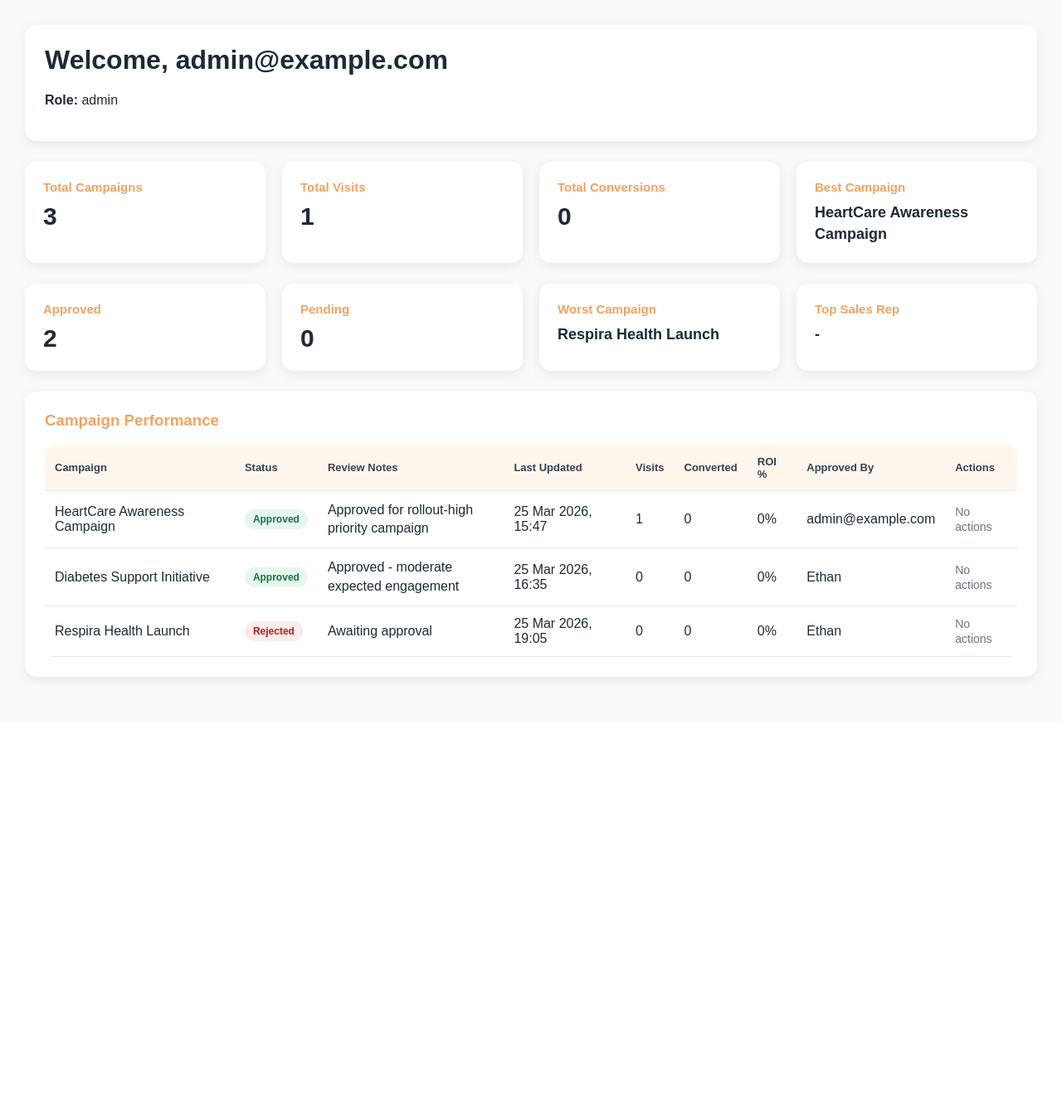
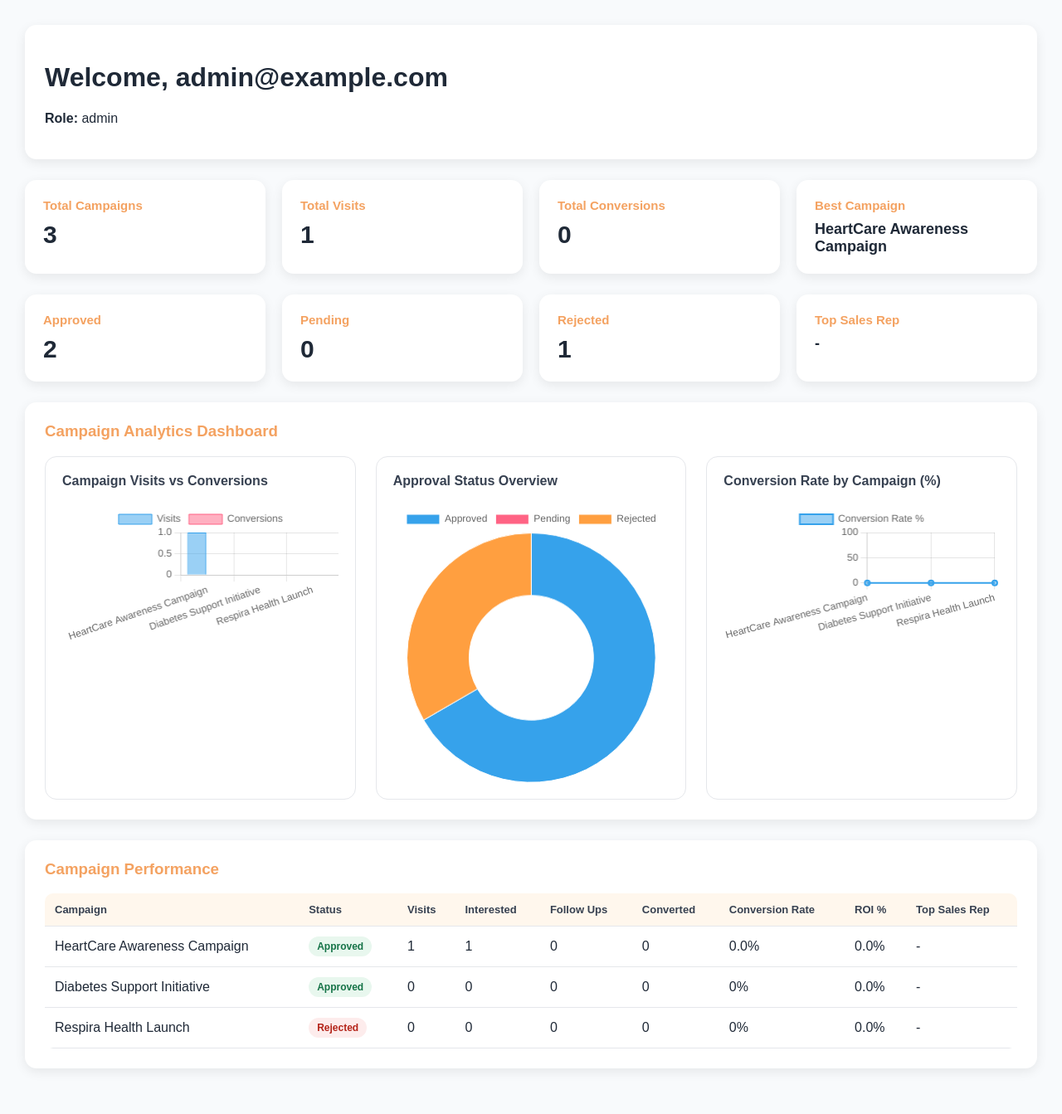
Before and after one commit to itstinaa/pharmaceutical-crm, a Django app: page /dashboard/campaign/ in a window 1280 px wide. Shown: the part 74-1417 px from the top of the page at 83% size. Before the commit the page ends 898 px from the top, so only its background shows below. Run offline with Django 5.2, Linux system fonts and the light colour scheme; a user stored in the database is signed in; data comes from the database, SQL or seed files in the repository.

Commit message:
Add campaign analytics dashboard

```diff
--- a/dashboard/views.py
+++ b/dashboard/views.py
@@ -14,6 +14,7 @@ from accounts.models import CustomUser
 from .forms import VisitForm
 from .models import Campaign, Market, Sales, Client, Visit, AuditLog
 from .utils import create_audit_log
+from collections import Counter
 
 
 # ----------------------------------------
@@ -269,10 +270,18 @@ def campaign_dashboard(request):
     campaign_data = []
     total_campaign_visits = 0
     total_converted = 0
+
     approved_count = campaigns.filter(approval_status='approved').count()
     pending_count = campaigns.filter(approval_status='pending').count()
+    rejected_count = campaigns.filter(approval_status='rejected').count()
 
     sales_rep_counter = Counter()
+
+    chart_labels = []
+    chart_visits = []
+    chart_conversions = []
+    chart_conversion_rates = []
+    chart_follow_up_rates = []
 
     for campaign in campaigns:
         visits = Visit.objects.filter(campaign=campaign).select_related('sales_user')
@@ -342,6 +351,12 @@ def campaign_dashboard(request):
             'top_sales_rep': top_sales_rep,
         })
 
+        chart_labels.append(campaign.title)
+        chart_visits.append(total_visits)
+        chart_conversions.append(converted)
+        chart_conversion_rates.append(round(conversion_rate, 2))
+        chart_follow_up_rates.append(round(follow_up_rate, 2))
+
         total_campaign_visits += total_visits
         total_converted += converted
 
@@ -363,11 +378,20 @@ def campaign_dashboard(request):
         'total_converted': total_converted,
         'approved_count': approved_count,
         'pending_count': pending_count,
+        'rejected_count': rejected_count,
         'best_campaign': best_campaign,
         'worst_campaign': worst_campaign,
         'overall_top_sales_rep': overall_top_sales_rep,
         'low_performance_campaigns': low_performance_campaigns,
+
+        # Chart data
+        'chart_labels': chart_labels,
+        'chart_visits': chart_visits,
+        'chart_conversions': chart_conversions,
+        'chart_conversion_rates': chart_conversion_rates,
+        'chart_follow_up_rates': chart_follow_up_rates,
     }
+
     return render(request, 'dashboard/campaign_dashboard.html', context)
 
 
--- a/templates/dashboard/campaign_dashboard.html
+++ b/templates/dashboard/campaign_dashboard.html
@@ -52,10 +52,6 @@
             box-shadow: 0 4px 14px rgba(0,0,0,0.08);
         }
 
-        .welcome-box h1 {
-            margin-top: 0;
-        }
-
         .stats-grid {
             display: grid;
             grid-template-columns: repeat(auto-fit, minmax(220px, 1fr));
@@ -84,8 +80,6 @@
         .stat-card .text-value {
             font-size: 18px;
             font-weight: bold;
-            line-height: 1.4;
-            word-break: break-word;
         }
 
         .panel {
@@ -99,6 +93,24 @@
         .panel h3 {
             margin-top: 0;
             color: #f4a261;
+        }
+
+        .chart-grid {
+            display: grid;
+            grid-template-columns: repeat(auto-fit, minmax(320px, 1fr));
+            gap: 24px;
+        }
+
+        .chart-box {
+            background: #ffffff;
+            border: 1px solid #e5e7eb;
+            padding: 20px;
+            border-radius: 14px;
+        }
+
+        .chart-box h4 {
+            margin-top: 0;
+            color: #374151;
         }
 
         .table-wrapper {
@@ -209,6 +221,7 @@
                 {{ request.user.email }}
             {% endif %}
         </h1>
+
         <p><strong>Role:</strong> {{ request.user.role }}</p>
     </div>
 
@@ -252,19 +265,36 @@
         </div>
 
         <div class="stat-card">
-            <h3>Worst Campaign</h3>
-            <div class="text-value">
-                {% if worst_campaign %}
-                    {{ worst_campaign.campaign.title }}
-                {% else %}
-                    -
-                {% endif %}
-            </div>
+            <h3>Rejected</h3>
+            <div class="number">{{ rejected_count }}</div>
         </div>
 
         <div class="stat-card">
             <h3>Top Sales Rep</h3>
             <div class="text-value">{{ overall_top_sales_rep }}</div>
+        </div>
+    </div>
+
+    <div class="panel">
+        <h3>Campaign Analytics Dashboard</h3>
+
+        <div class="chart-grid">
+
+            <div class="chart-box">
+                <h4>Campaign Visits vs Conversions</h4>
+                <canvas id="campaignPerformanceChart"></canvas>
+            </div>
+
+            <div class="chart-box">
+                <h4>Approval Status Overview</h4>
+                <canvas id="approvalStatusChart"></canvas>
+            </div>
+
+            <div class="chart-box">
+                <h4>Conversion Rate by Campaign (%)</h4>
+                <canvas id="conversionRateChart"></canvas>
+            </div>
+
         </div>
     </div>
 
@@ -278,80 +308,129 @@
                     <tr>
                         <th>Campaign</th>
                         <th>Status</th>
-                        <th>Review Notes</th>
-                        <th>Last Updated</th>
                         <th>Visits</th>
+                        <th>Interested</th>
+                        <th>Follow Ups</th>
                         <th>Converted</th>
+                        <th>Conversion Rate</th>
                         <th>ROI %</th>
-                        <th>Approved By</th>
-                        <th>Actions</th>
+                        <th>Top Sales Rep</th>
                     </tr>
                 </thead>
 
                 <tbody>
                     {% for item in campaign_data %}
                     <tr>
-                        <td>
-                            {% if item.campaign.title %}
-                                {{ item.campaign.title }}
-                            {% else %}
-                                <span class="muted-text">No campaign title</span>
-                            {% endif %}
-                        </td>
+
+                        <td>{{ item.campaign.title }}</td>
 
                         <td>
-                            <span class="badge status-{{ item.campaign.approval_status|default:'pending' }}">
-                                {{ item.campaign.approval_status|default:"pending" }}
+                            <span class="badge status-{{ item.campaign.approval_status }}">
+                                {{ item.campaign.approval_status }}
                             </span>
                         </td>
 
-                        <td class="notes-cell">
-                            {% if item.campaign.review_notes %}
-                                {{ item.campaign.review_notes }}
-                            {% else %}
-                                <span class="muted-text">No review notes</span>
-                            {% endif %}
-                        </td>
+                        <td>{{ item.total_visits }}</td>
+                        <td>{{ item.interested }}</td>
+                        <td>{{ item.follow_ups }}</td>
+                        <td>{{ item.converted }}</td>
+                        <td>{{ item.conversion_rate }}%</td>
+                        <td>{{ item.roi_percent }}%</td>
+                        <td>{{ item.top_sales_rep }}</td>
 
-                        <td>
-                            {% if item.campaign.updated_at %}
-                                {{ item.campaign.updated_at|date:"d M Y, H:i" }}
-                            {% else %}
-                                <span class="muted-text">No update date</span>
-                            {% endif %}
-                        </td>
-
-                        <td>{{ item.total_visits|default:0 }}</td>
-                        <td>{{ item.converted|default:0 }}</td>
-                        <td>{{ item.roi_percent|default:0 }}%</td>
-
-                        <td>
-                            {% if item.campaign.approved_by %}
-                                {{ item.campaign.approved_by.first_name|default:item.campaign.approved_by.email }}
-                            {% else %}
-                                <span class="muted-text">-</span>
-                            {% endif %}
-                        </td>
-
-                        <td>
-                            {% if item.campaign.approval_status == 'pending' %}
-                                <a href="{% url 'approve_campaign' item.campaign.id %}" class="btn-approve" onclick="return confirm('Are you sure you want to approve this campaign?')">Approve</a>
-                                <a href="{% url 'reject_campaign' item.campaign.id %}" class="btn-reject" onclick="return confirm('Are you sure you want to reject this campaign?')">Reject</a>
-                            {% else %}
-                                <span class="muted-text">No actions</span>
-                            {% endif %}
-                        </td>
                     </tr>
                     {% endfor %}
                 </tbody>
             </table>
         </div>
+
         {% else %}
-            <p class="empty-text">No data available</p>
+            <p class="empty-text">No campaign data available</p>
         {% endif %}
     </div>
 
 </div>
 
+{{ chart_labels|json_script:"chart-labels" }}
+{{ chart_visits|json_script:"chart-visits" }}
+{{ chart_conversions|json_script:"chart-conversions" }}
+{{ chart_conversion_rates|json_script:"chart-conversion-rates" }}
+
+<script src="https://cdn.jsdelivr.net/npm/chart.js"></script>
+
+<script>
+    const campaignLabels = JSON.parse(document.getElementById('chart-labels').textContent);
+    const campaignVisits = JSON.parse(document.getElementById('chart-visits').textContent);
+    const campaignConversions = JSON.parse(document.getElementById('chart-conversions').textContent);
+    const campaignConversionRates = JSON.parse(document.getElementById('chart-conversion-rates').textContent);
+
+    new Chart(document.getElementById('campaignPerformanceChart'), {
+        type: 'bar',
+        data: {
+            labels: campaignLabels,
+            datasets: [
+                {
+                    label: 'Visits',
+                    data: campaignVisits,
+                    borderWidth: 1
+                },
+                {
+                    label: 'Conversions',
+                    data: campaignConversions,
+                    borderWidth: 1
+                }
+            ]
+        },
+        options: {
+            responsive: true,
+            scales: {
+                y: {
+                    beginAtZero: true
+                }
+            }
+        }
+    });
+
+    new Chart(document.getElementById('approvalStatusChart'), {
+        type: 'doughnut',
+        data: {
+            labels: ['Approved', 'Pending', 'Rejected'],
+            datasets: [{
+                data: [
+                    {{ approved_count }},
+                    {{ pending_count }},
+                    {{ rejected_count }}
+                ],
+                borderWidth: 1
+            }]
+        },
+        options: {
+            responsive: true
+        }
+    });
+
+    new Chart(document.getElementById('conversionRateChart'), {
+        type: 'line',
+        data: {
+            labels: campaignLabels,
+            datasets: [{
+                label: 'Conversion Rate %',
+                data: campaignConversionRates,
+                borderWidth: 2,
+                tension: 0.3
+            }]
+        },
+        options: {
+            responsive: true,
+            scales: {
+                y: {
+                    beginAtZero: true,
+                    max: 100
+                }
+            }
+        }
+    });
+</script>
+
 </body>
 </html>
```
